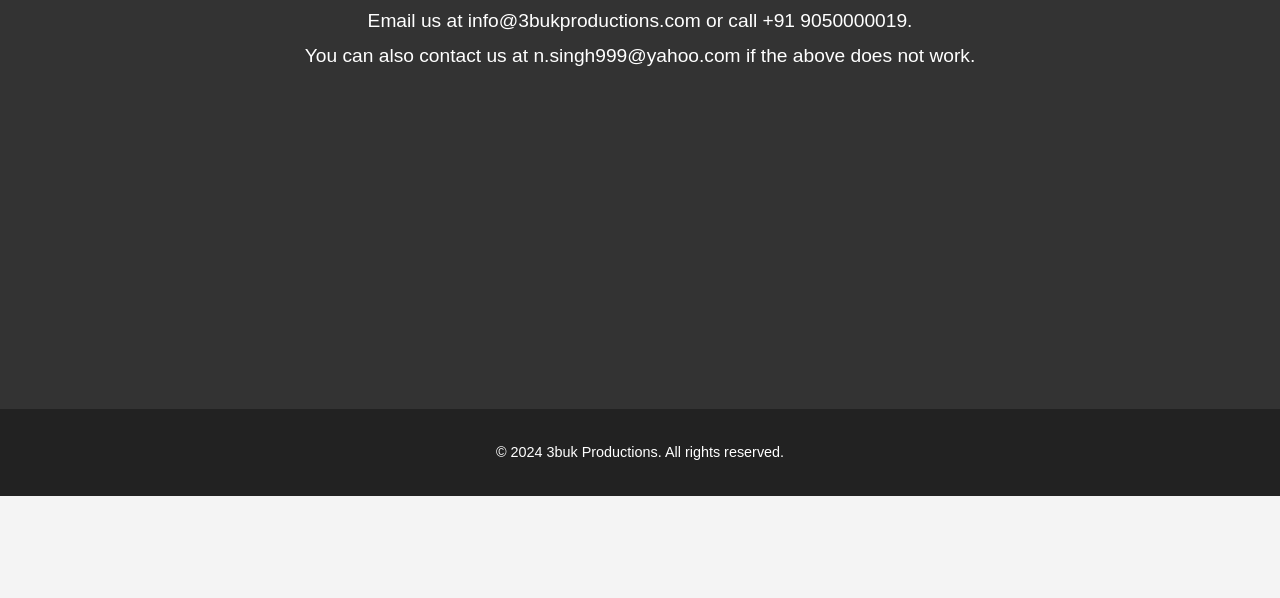
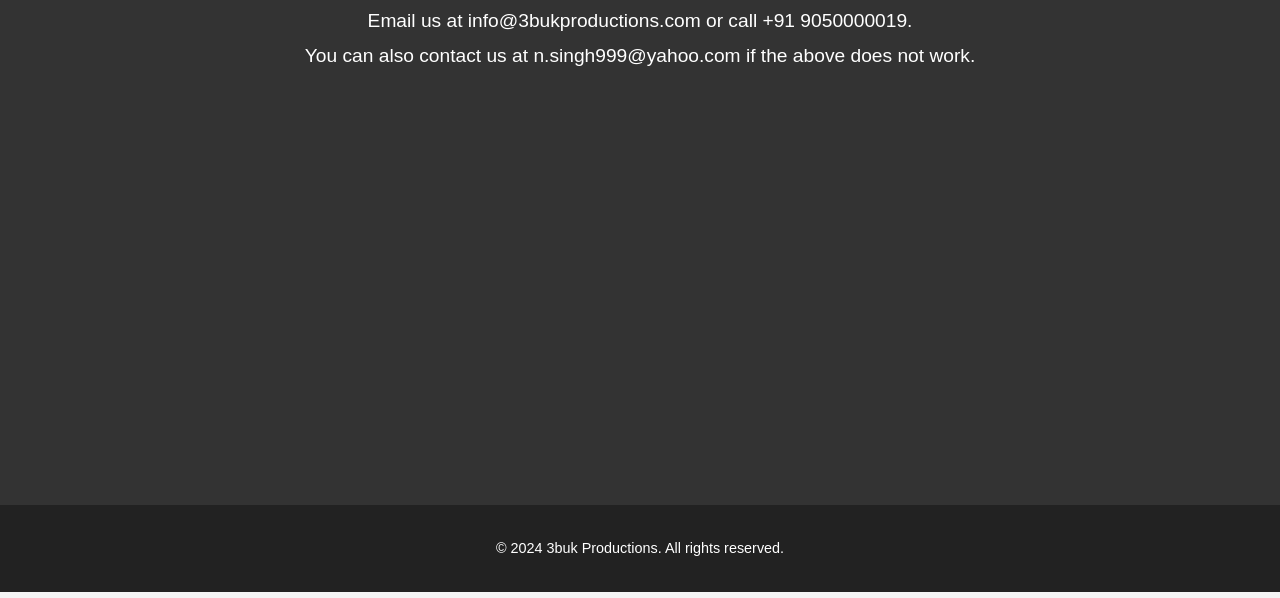
Before and after one commit to AbhijotSingh2B/Live_Website, a plain HTML site: page contact.html in a window 1280 px wide. Shown: the part 202-800 px from the top of the page. Drawn offline with Linux system fonts and the light colour scheme.

Commit message:
Update contact.html

```diff
--- a/contact.html
+++ b/contact.html
@@ -27,6 +27,7 @@
     <section id="contact" class="contact"></section>
     <section id="contact" class="contact"></section>
     <section id="contact" class="contact"></section>
+    <section id="contact" class="contact"></section>
     <footer>
         <p>&copy; 2024 3buk Productions. All rights reserved.</p>
     </footer>
```
